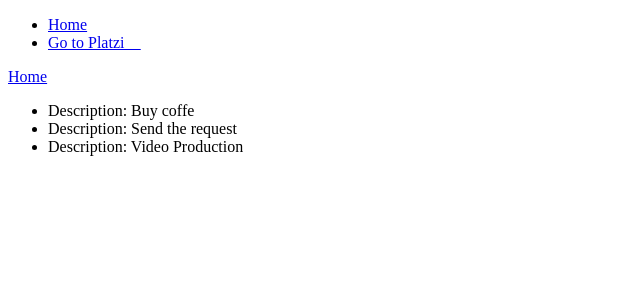
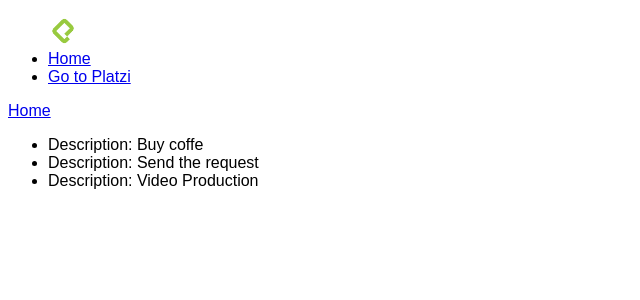
Before and after one commit to Monkey8596/Flask, a Flask app: page /hello in a window 1280 px wide. Shown: the top 300 px of the page, without its empty margins (0-640 px from the left). Run offline with Flask 2, Linux system fonts and the light colour scheme.

Commit message:
Static Files and Images

```diff
--- /dev/null
+++ b/static/css/main.css
@@ -0,0 +1,8 @@
+html * {
+    font-family: sans-serif;
+}
+
+
+img {
+    max-width: 30px;
+}
--- a/templates/base.html
+++ b/templates/base.html
@@ -5,6 +5,7 @@
     <title>
         {% block title %}Flask Platzi |{% endblock %}
     </title>
+    <link rel="stylesheet" href=" {{ url_for('static', filename='css/main.css') }} ">
 </head>
 <body>
 
--- a/templates/navbar.html
+++ b/templates/navbar.html
@@ -1,6 +1,7 @@
 <nav>
     <ul>
+        <img src=" {{ url_for('static', filename='images/platzi.png' ) }} " alt="Platzi Logo">
         <li><a href="{{ url_for('index') }}">Home</a></li>
-        <li><a href="https://platzi.com" target="_blank" >Go to Platzi__</a></li>
+        <li><a href="https://platzi.com" target="_blank" >Go to Platzi</a></li>
     </ul>
 </nav>
```
Also changed, not shown: static/images/platzi.png (added).
